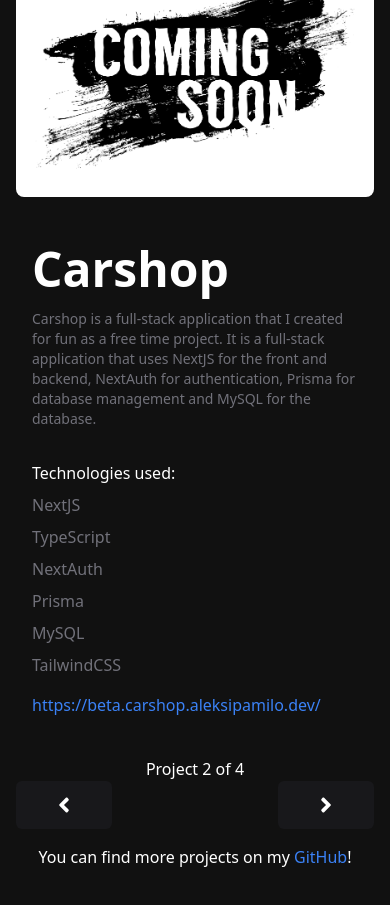
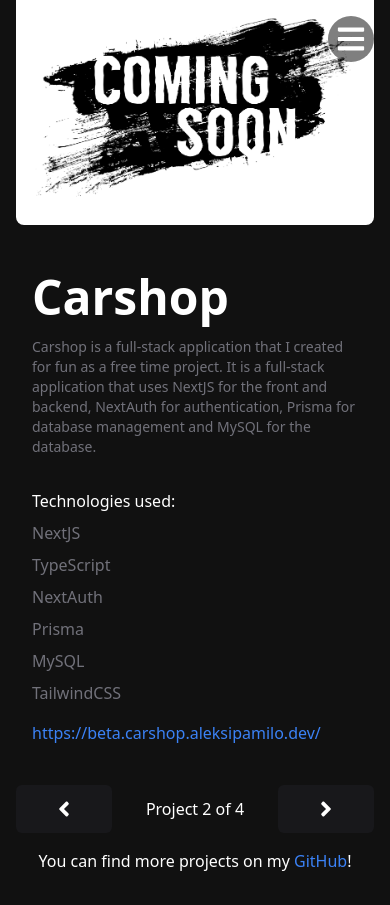
Before and after one commit to AleksiPamilo/Portfolio, a React (Create React App) app: page /projects/carshop in a window 390 px wide. Before the commit the page ends 869 px from the top, so only its background shows below. Built offline with nearby package versions, Linux system fonts and the light colour scheme.

Commit message:
Improve responsiveness

```diff
--- a/src/components/Navigation.tsx
+++ b/src/components/Navigation.tsx
@@ -39,7 +39,7 @@ const Navigation: React.FC = () => {
                 </div>
             </div>
 
-            <button className="md:hidden fixed z-50 top-4 right-4 text-white" onClick={() => { setIsMenuOpen(!isMenuOpen) }}>
+            <button className="md:hidden fixed z-50 top-4 right-4 text-white bg-black bg-opacity-50 rounded-full p-2" onClick={() => { setIsMenuOpen(!isMenuOpen) }}>
                 {
                     isMenuOpen
                         ? <FaTimes className="text-3xl" />
--- a/src/components/ProjectSlider.tsx
+++ b/src/components/ProjectSlider.tsx
@@ -71,13 +71,12 @@ const ProjectsSlider: React.FC<ProjectsSliderProps> = ({ projects, currentProjec
                 </div>
 
                 <div className="w-full flex flex-col sm:flex-row items-center justify-between mt-6">
-                    <div className="flex sm:hidden">{`Project ${currentIndex + 1} of ${projects.length}`}</div>
                     <div className="flex items-center justify-between w-full">
                         <ProjectButton onClick={handlePreviousProject}>
                             <FaAngleLeft className="text-2xl" />
                         </ProjectButton>
 
-                        <div className="hidden sm:flex">{`Project ${currentIndex + 1} of ${projects.length}`}</div>
+                        <div>{`Project ${currentIndex + 1} of ${projects.length}`}</div>
 
                         <ProjectButton onClick={handleNextProject}>
                             <FaAngleRight className="text-2xl" />
--- a/src/sites/Project.tsx
+++ b/src/sites/Project.tsx
@@ -17,7 +17,7 @@ const Projects: React.FC = () => {
         <main className="flex flex-col justify-center items-center w-full h-screen">
             <ProjectSlider projects={projects} currentProject={project.current} />
 
-            <p className="text-center mt-4 mb-16 flex">You can find more projects on my
+            <p className="text-center mt-4 pb-8 flex">You can find more projects on my
                 <a className="text-blue-500 hover:text-blue-600 ml-1" href={social.GitHub}>GitHub</a>!
             </p>
         </main>
```
